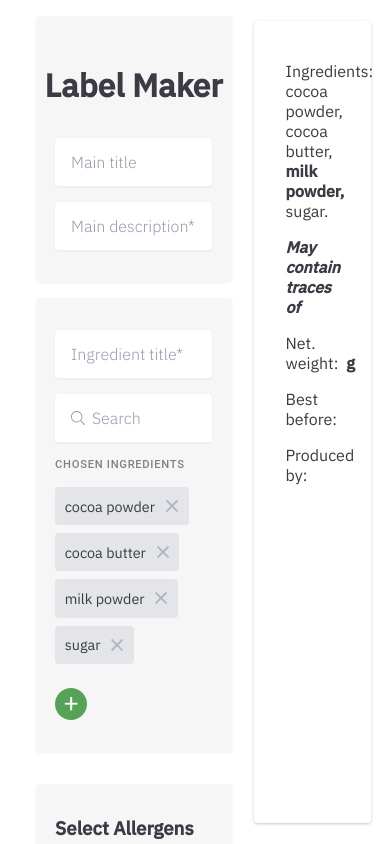
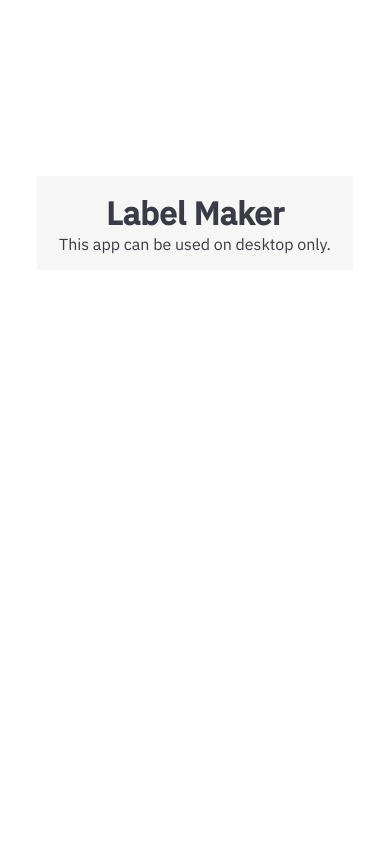
Before and after one commit to antonijak/Label-maker, a React (Create React App) app: page / in a window 390 px wide. Shown: the top 844 px of the page. Built offline with nearby package versions, Linux system fonts and the light colour scheme.

Commit message:
add/ use on desktop only

```diff
--- a/public/index.html
+++ b/public/index.html
@@ -4,7 +4,7 @@
     <meta charset="utf-8" />
     <meta
       name="viewport"
-      content="width=device-width, initial-scale=1, shrink-to-fit=no"
+      content="width=device-width, initial-scale=1, shrink-to-fit=yes"
     />
     <meta name="theme-color" content="#000000" />
 
--- a/src/App.js
+++ b/src/App.js
@@ -25,8 +25,17 @@ class App extends Component {
       handleChange,
       validate
     } = this.props;
+
+    console.log(window.innerWidth);
     return (
       <div className="App">
+        {window.innerWidth < 1200 ? (
+          <div className="desktop">
+            <h1>Label Maker</h1>
+            <p>This app can be used on desktop only. </p>
+          </div>
+        ) : (
+          <>
             <form className="form">
               <div className="form__heading">
                 <h1 className="form__heading__h1">Label Maker</h1>
@@ -101,6 +110,8 @@ class App extends Component {
               <Producer />
             </form>
             <LabelPreview />
+          </>
+        )}
       </div>
     );
   }
--- a/src/App.scss
+++ b/src/App.scss
@@ -6,6 +6,17 @@
   justify-content: space-between;
   width: 90%;
   margin-bottom: 2rem;
+
+  .desktop {
+    background: $background;
+    margin: 50% auto;
+    width: 90%;
+    display: flex;
+    flex-direction: column;
+    text-align: center;
+    justify-content: center;
+    padding: 1rem;
+  }
 
   .form {
     width: 65%;
```
Lines whose indentation alone changed are shown as unchanged.
